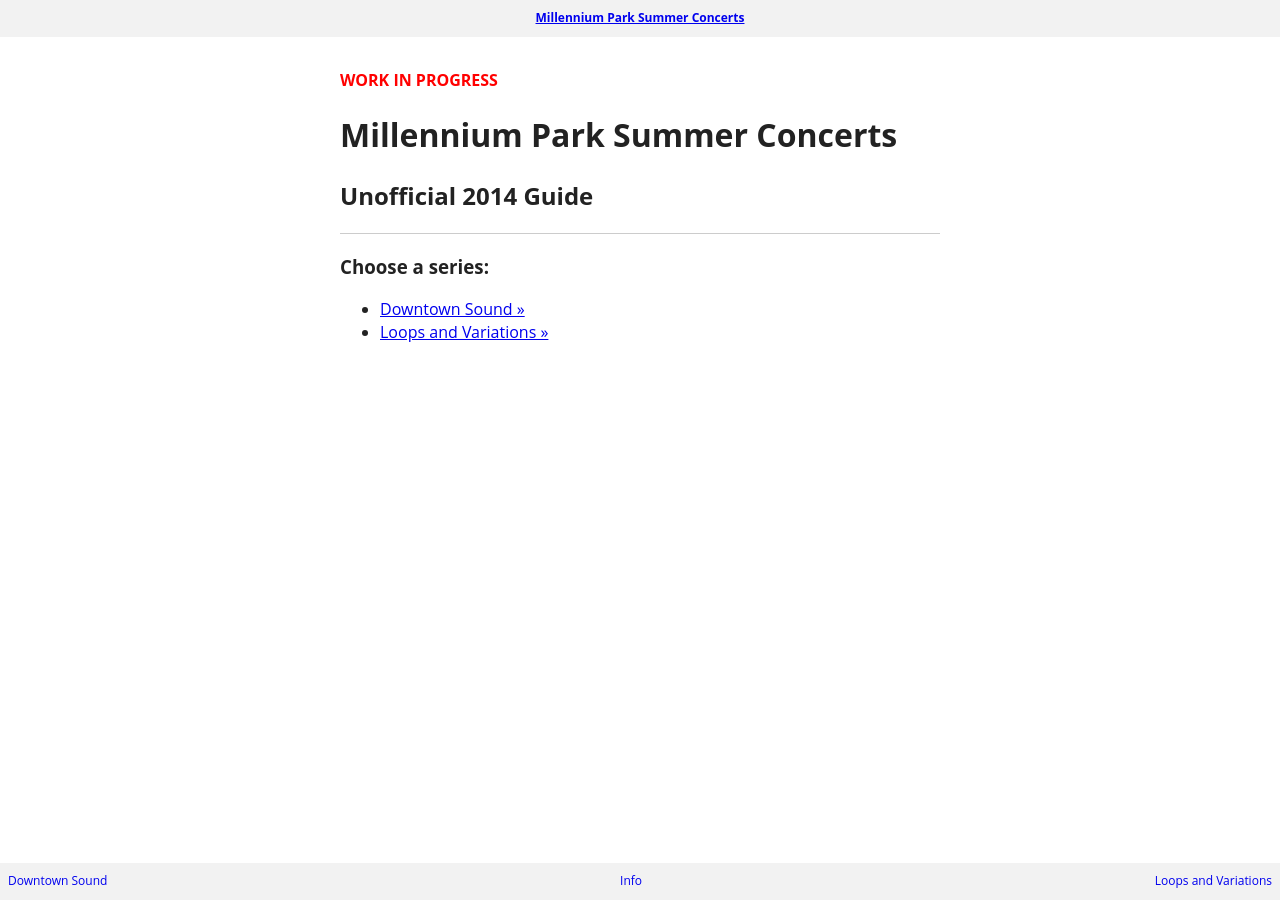
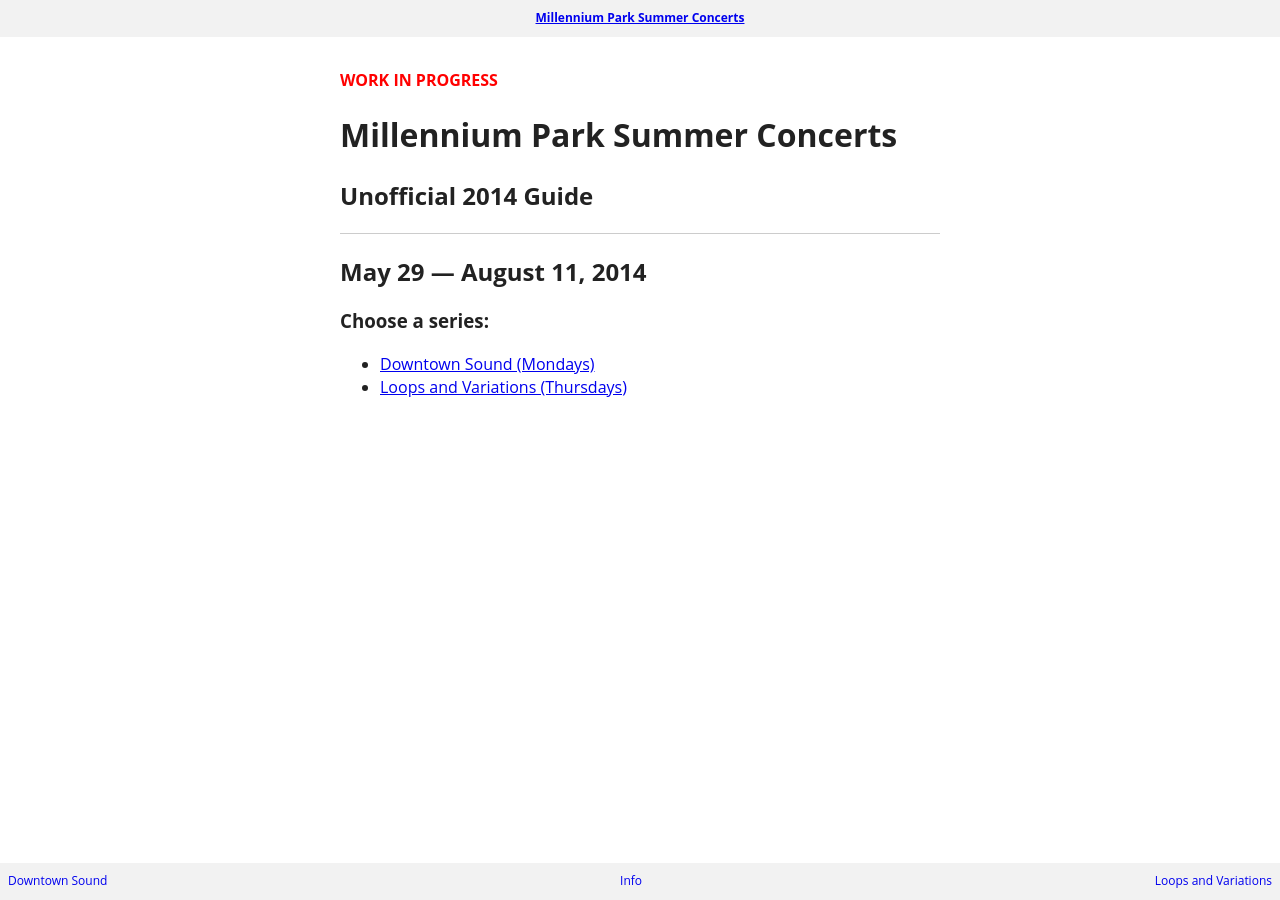
Before and after one commit to brynosaur/millenniumparkconcerts, a Jekyll site: the page built from index.html, in a window 1280 px wide. Built offline with Jekyll 4.4.1, drawn with Linux system fonts in a browser that asks for light colours; nearby versions of some CDN libraries; Markdown is read by kramdown in place of the engine named in the settings.

Commit message:
Add date details to home page

```diff
--- a/index.html
+++ b/index.html
@@ -13,11 +13,13 @@
 
 <section id="concerts">
 
+  <h2>May 29 — August 11, 2014</h2>
+
   <h3>Choose a series:</h3>
 
   <ul>
-    <li><a href="{{ site.baseurl }}/downtown-sound">Downtown Sound »</a></li>
-    <li><a href="{{ site.baseurl }}/loops-variations">Loops and Variations »</a></li>
+    <li><a href="{{ site.baseurl }}/downtown-sound">Downtown Sound (Mondays)</a></li>
+    <li><a href="{{ site.baseurl }}/loops-variations">Loops and Variations (Thursdays)</a></li>
   </ul>
 
 </section>
```
